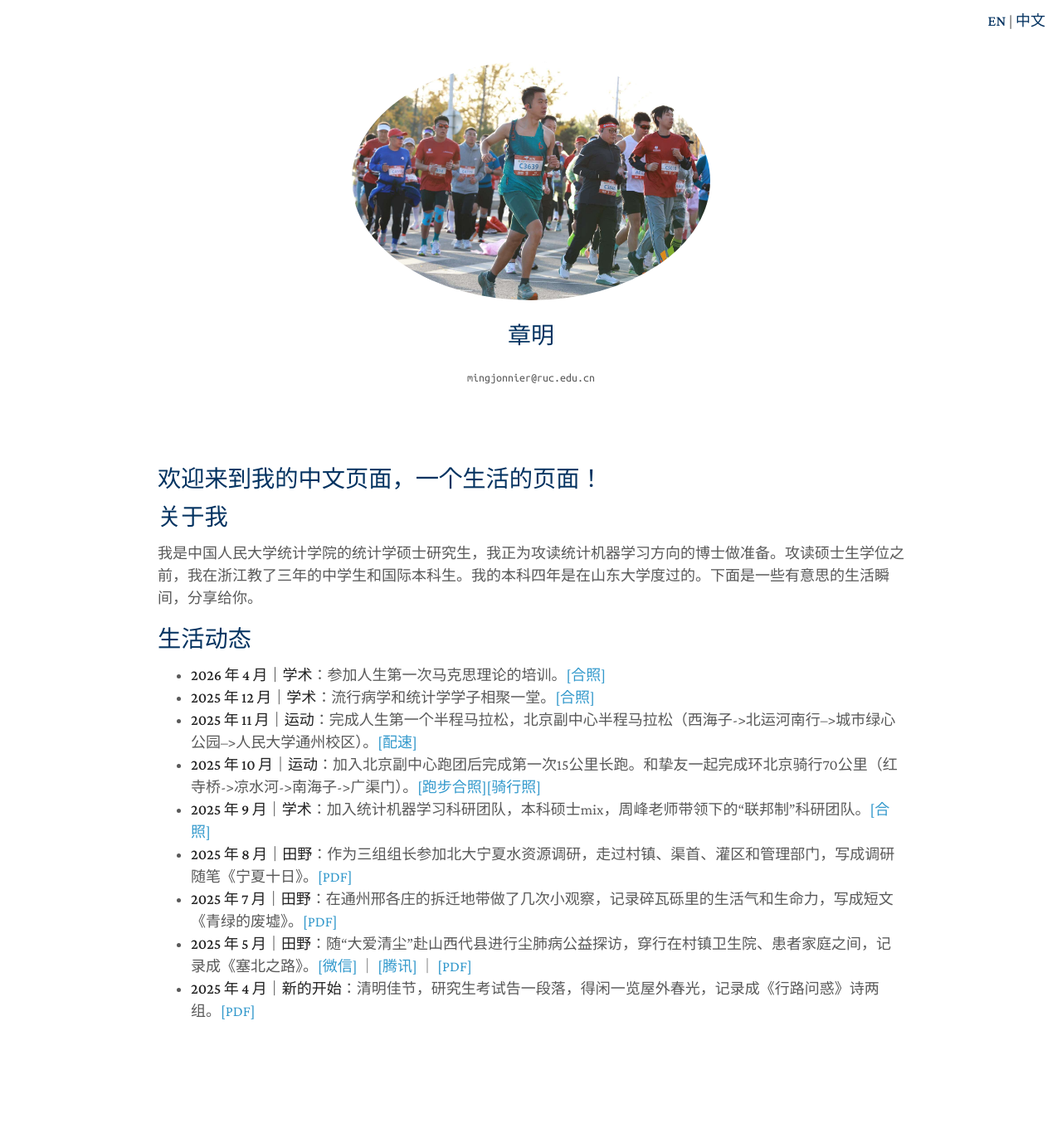
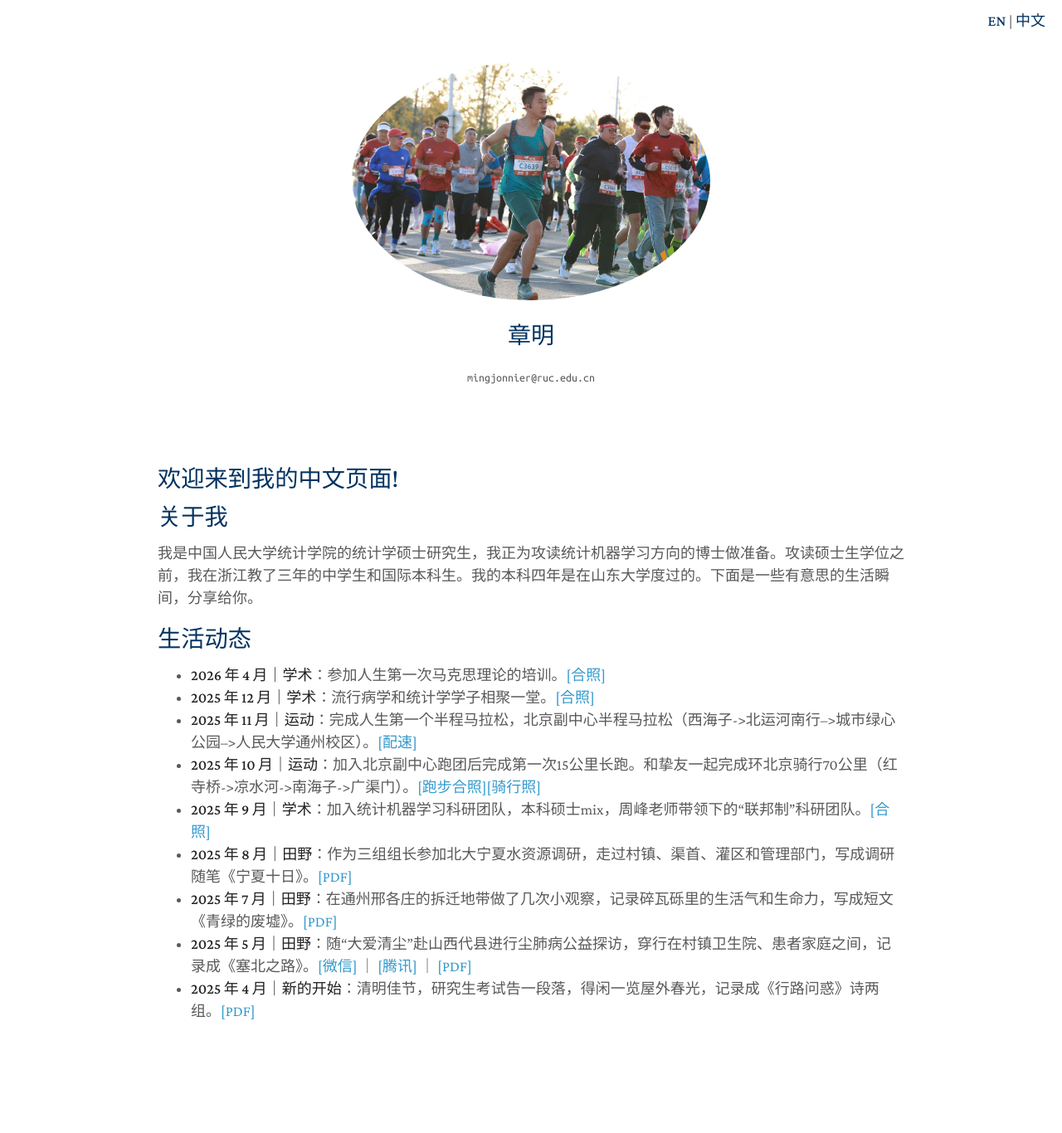
Before and after one commit to zhangming4153/zhangming4153.github.io, a Jekyll site: the page built from cn/index.md, in a window 1280 px wide. Shown: the whole page at 83% size. Built offline with Jekyll 4.4.1, drawn with Linux system fonts in a browser that asks for light colours; a style sheet for code colours, icons or effects is not loaded.

Commit message:
Update index.md

```diff
--- a/cn/index.md
+++ b/cn/index.md
@@ -3,7 +3,7 @@ layout: homepage
 permalink: /cn/
 title: 章明
 ---
-## 欢迎来到我的中文页面，一个生活的页面！
+## 欢迎来到我的中文页面!
 
 ## 关于我
 我是中国人民大学统计学院的统计学硕士研究生，我正为攻读统计机器学习方向的博士做准备。攻读硕士生学位之前，我在浙江教了三年的中学生和国际本科生。我的本科四年是在山东大学度过的。下面是一些有意思的生活瞬间，分享给你。
```
